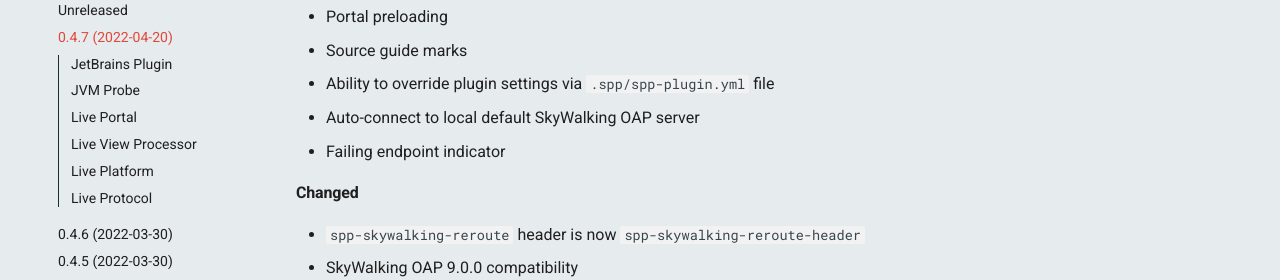
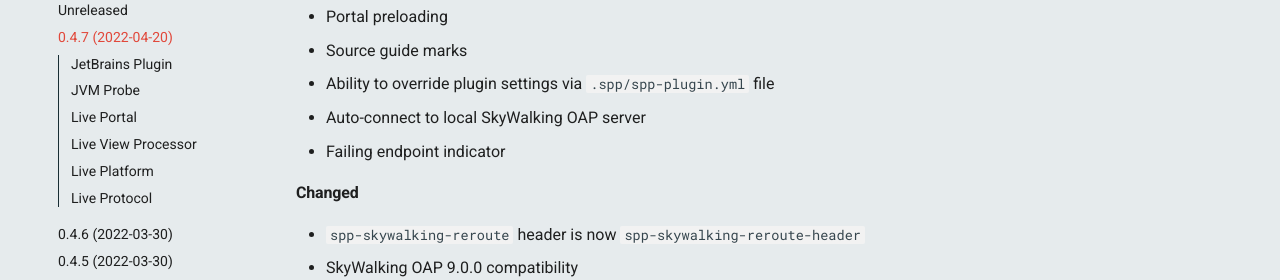
Before and after one commit to sourceplusplus/documentation, an MkDocs documentation site: the page built from docs/changelog/0.4.7.md, in a window 1280 px wide and 900 px high. Shown: the part 263-543 px from the top of the window. Built offline with MkDocs 1.6.1 and Material for MkDocs 9.7.7, drawn with Linux system fonts in a browser that asks for light colours; comment, search, counter and statistics services are not loaded; the version menu is left out.

Commit message:
Update 0.4.7.md

```diff
--- a/docs/changelog/0.4.7.md
+++ b/docs/changelog/0.4.7.md
@@ -6,7 +6,7 @@
 - Portal preloading
 - Source guide marks
 - Ability to override plugin settings via `.spp/spp-plugin.yml` file
-- Auto-connect to local default SkyWalking OAP server
+- Auto-connect to local SkyWalking OAP server
 - Failing endpoint indicator
 
 #### Changed
```
